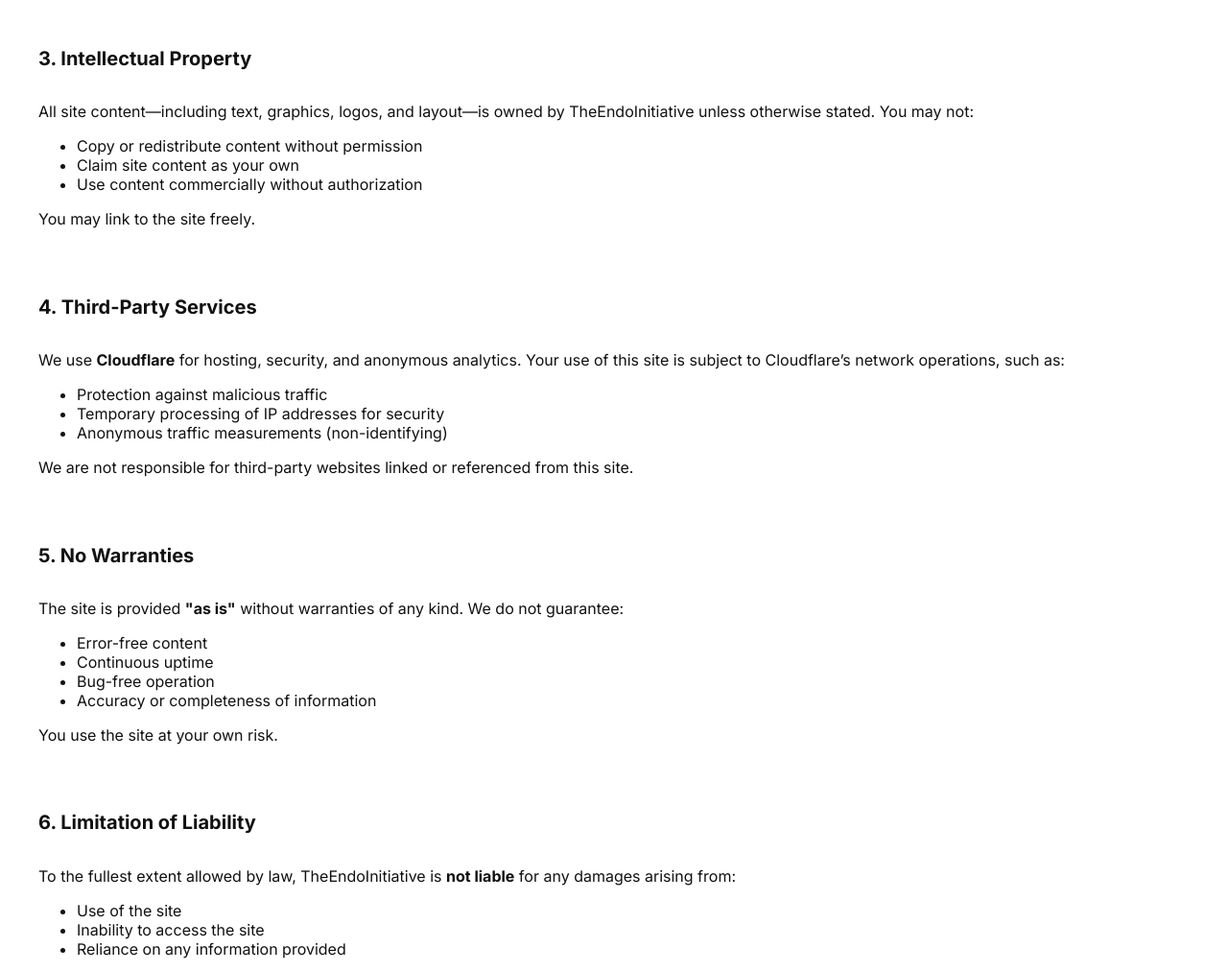
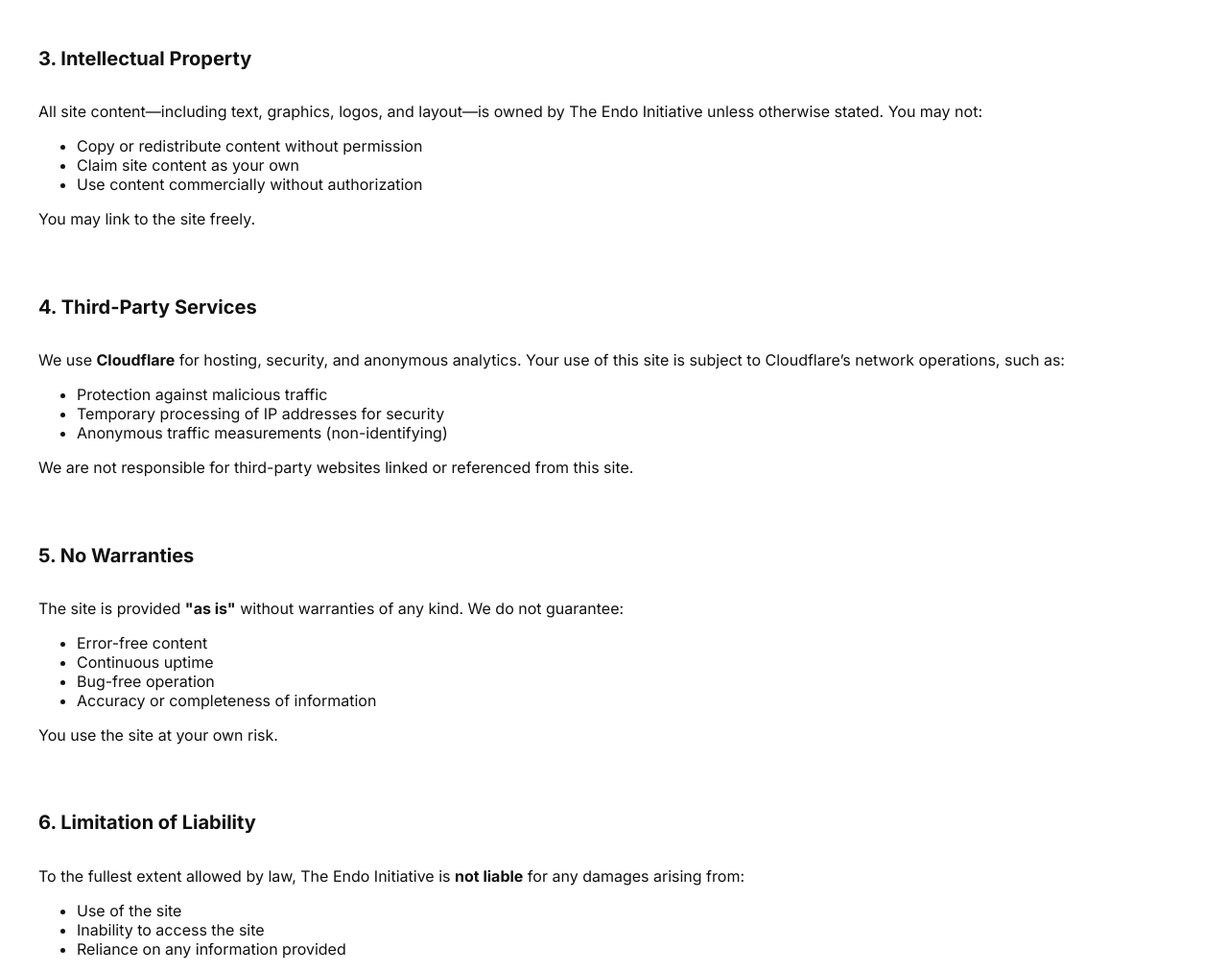
Before and after one commit to Endo-Kazuki/EndoInitiative, a Jekyll site: the page built from pages/tos.html, in a window 1280 px wide and 1400 px high, scrolled down 537 px. Shown: the part 154-1166 px from the top of the window at 96% size. Built offline with Jekyll 4.4.1, drawn with Linux system fonts in a browser that asks for light colours.

Commit message:
Update tos.html

```diff
--- a/pages/tos.html
+++ b/pages/tos.html
@@ -29,7 +29,7 @@ permalink: /tos
 <br>
 <h5 class="text-xl font-semibold mt-8 mb-3">3. Intellectual Property</h5>
 <p class="mb-4">
-    All site content—including text, graphics, logos, and layout—is owned by TheEndoInitiative unless otherwise stated.
+    All site content—including text, graphics, logos, and layout—is owned by The Endo Initiative unless otherwise stated.
     You may not:
 </p>
 <ul class="list-disc list-inside space-y-2 mb-6">
@@ -64,7 +64,7 @@ permalink: /tos
 <br>
 <h5 class="text-xl font-semibold mt-8 mb-3">6. Limitation of Liability</h5>
 <p class="mb-6">
-    To the fullest extent allowed by law, TheEndoInitiative is <strong>not liable</strong> for any damages arising from:
+    To the fullest extent allowed by law, The Endo Initiative is <strong>not liable</strong> for any damages arising from:
 </p>
 <ul class="list-disc list-inside space-y-2 mb-6">
     <li>Use of the site</li>
```
